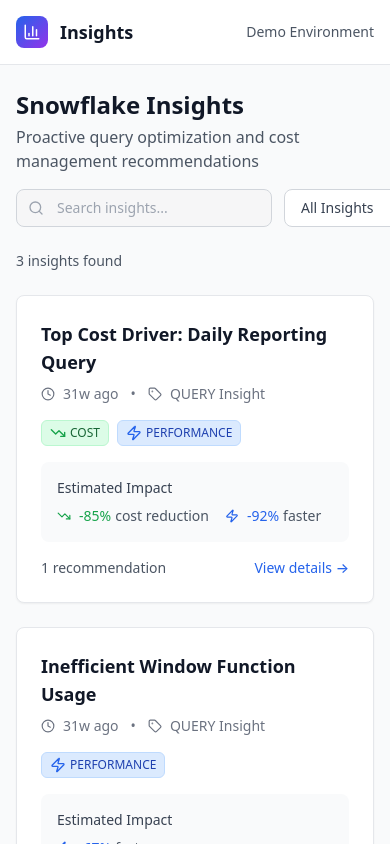
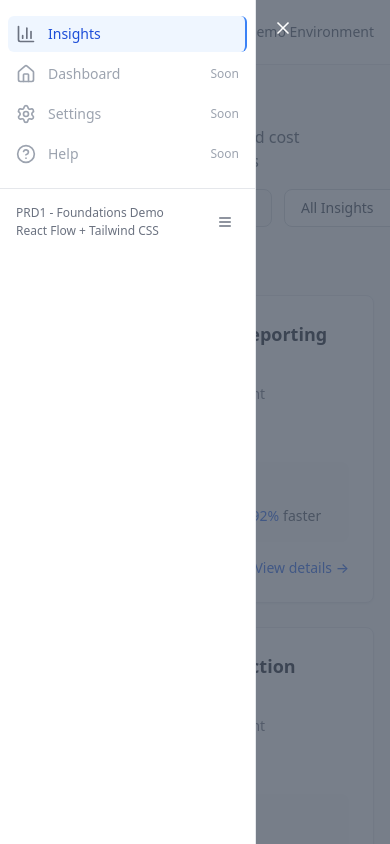
Before and after one commit to PrinceD96/react-flow, a React (Vite) app: page /insights in a window 390 px wide. Shown: the top 844 px of the page. Built offline with nearby package versions, Linux system fonts and the light colour scheme.

Commit message:
feat: switch to tanstack query

```diff
--- a/package.json
+++ b/package.json
@@ -11,6 +11,7 @@
   },
   "dependencies": {
     "@tailwindcss/typography": "^0.5.16",
+    "@tanstack/react-query": "^4.40.1",
     "@types/react-router-dom": "^5.3.3",
     "@xyflow/react": "^12.8.4",
     "autoprefixer": "^10.4.21",
--- a/src/components/layout/AppShell.tsx
+++ b/src/components/layout/AppShell.tsx
@@ -1,5 +1,5 @@
-import { type ReactNode } from 'react'
-import { BarChart3, Home, Settings, HelpCircle } from 'lucide-react'
+import { type ReactNode, useState } from 'react'
+import { BarChart3, Home, Settings, HelpCircle, Menu, X } from 'lucide-react'
 import { NavLink, useLocation } from 'react-router-dom'
 
 interface AppShellProps {
@@ -15,44 +15,76 @@
 
 export const AppShell = ({ children }: AppShellProps) => {
 	const location = useLocation()
+	const [isSidebarExpanded, setIsSidebarExpanded] = useState(true)
+
+	const toggleSidebar = () => {
+		setIsSidebarExpanded(!isSidebarExpanded)
+	}
 
 	return (
 		<div className="min-h-screen bg-gray-50">
-			{/* Top navigation */}
-			<div className="bg-white border-b border-gray-200">
+			{/* Header with top navigation */}
+			<header className="bg-white border-b border-gray-200">
 				<div className="px-4 sm:px-6 lg:px-8">
 					<div className="flex justify-between items-center h-16">
-						{/* Logo */}
-						<div className="flex items-center">
-							<div className="flex-shrink-0">
+						{/* Logo and mobile menu button */}
 						<div className="flex items-center gap-3">
+							{/* Mobile menu button - only visible on mobile */}
+							<button
+								onClick={toggleSidebar}
+								className="md:hidden p-2 rounded-md text-gray-400 hover:text-gray-600 hover:bg-gray-100 focus:outline-none focus:ring-2 focus:ring-inset focus:ring-blue-500"
+								aria-label="Toggle sidebar"
+							>
+								<Menu size={20} />
+							</button>
+
 							<div className="w-8 h-8 bg-gradient-to-br from-blue-600 to-purple-600 rounded-lg flex items-center justify-center">
 								<BarChart3 size={18} className="text-white" />
 							</div>
-									<div>
-										<div className="text-lg font-bold text-gray-900">
-											Insights
-										</div>
-									</div>
-								</div>
-							</div>
+							<h1 className="text-lg font-bold text-gray-900">Insights</h1>
 						</div>
 
-						{/* Right side navigation */}
-						<div className="flex items-center gap-4">
+						{/* Environment indicator */}
 						<div className="text-sm text-gray-600">Demo Environment</div>
 					</div>
 				</div>
+			</header>
+
+			<div className="flex h-[calc(100vh-4rem)]">
+				{/* Mobile sidebar overlay - only show on mobile when expanded */}
+				{isSidebarExpanded && (
+					<div className="fixed inset-0 z-40 md:hidden" aria-hidden="true">
+						<div
+							className="absolute inset-0 bg-gray-600 opacity-75"
+							onClick={toggleSidebar}
+						></div>
 					</div>
+				)}
+
+				{/* Sidebar navigation */}
+				<aside
+					className={`${
+						isSidebarExpanded ? 'translate-x-0' : '-translate-x-full'
+					} fixed inset-y-0 left-0 z-50 bg-white border-r border-gray-200 transform transition-all duration-300 ease-in-out md:translate-x-0 md:static md:inset-0 md:flex ${
+						isSidebarExpanded ? 'w-64' : 'md:w-16'
+					}`}
+				>
+					{/* Mobile close button */}
+					<div className="absolute top-0 right-0 -mr-12 pt-2 md:hidden">
+						<button
+							onClick={toggleSidebar}
+							className="ml-1 flex items-center justify-center h-10 w-10 rounded-full focus:outline-none focus:ring-2 focus:ring-inset focus:ring-white"
+							aria-label="Close sidebar"
+						>
+							<X size={20} className="text-white" />
+						</button>
 					</div>
 
-			<div className="flex">
-				{/* Sidebar */}
-				<div className="hidden md:flex md:flex-shrink-0">
-					<div className="flex flex-col w-64">
-						<div className="flex flex-col flex-1 min-h-0 bg-white border-r border-gray-200">
-							<div className="flex-1 flex flex-col pt-5 pb-4 overflow-y-auto">
-								<nav className="mt-5 flex-1 px-2 space-y-1">
+					<nav
+						className="flex-1 flex flex-col overflow-y-auto"
+						aria-label="Main navigation"
+					>
+						<div className="flex-1 px-2 space-y-1 py-4">
 							{navigation.map((item) => {
 								const Icon = item.icon
 								const isActive = location.pathname === item.href
@@ -60,11 +92,18 @@
 									<NavLink
 										key={item.name}
 										to={item.href}
-												className={`group flex items-center px-2 py-2 text-sm font-medium rounded-md transition-colors duration-150 ${
+										className={`group flex items-center ${
+											isSidebarExpanded
+												? 'px-2 py-2'
+												: 'px-3 py-2 justify-center'
+										} text-sm font-medium rounded-md transition-colors duration-150 ${
 											item.disabled
 												? 'text-gray-400 cursor-not-allowed'
 												: isActive
-														? 'bg-blue-50 text-blue-700 border-r-2 border-blue-500'
+												? 'bg-blue-50 text-blue-700' +
+												  (isSidebarExpanded
+														? ' border-r-2 border-blue-500'
+														: '')
 												: 'text-gray-700 hover:text-blue-600 hover:bg-gray-50'
 										}`}
 										onClick={(e) => {
@@ -72,40 +111,72 @@
 												e.preventDefault()
 											}
 										}}
+										title={!isSidebarExpanded ? item.name : undefined}
 									>
 										<Icon
-													className={`mr-3 flex-shrink-0 h-5 w-5 ${
+											className={`${
+												isSidebarExpanded ? 'mr-3' : ''
+											} flex-shrink-0 h-5 w-5 ${
 												item.disabled
 													? 'text-gray-400'
 													: 'text-gray-500 group-hover:text-blue-500'
 											}`}
 										/>
+										{isSidebarExpanded && (
+											<>
 												{item.name}
 												{item.disabled && (
 													<span className="ml-auto text-xs text-gray-400">
 														Soon
 													</span>
 												)}
+											</>
+										)}
 									</NavLink>
 								)
 							})}
-								</nav>
 						</div>
 
-							{/* Footer */}
-							<div className="flex-shrink-0 flex border-t border-gray-200 p-4">
+						{/* Footer with toggle button */}
+						<footer
+							className={`flex-shrink-0 border-t border-gray-200 ${
+								!isSidebarExpanded ? 'hidden' : ''
+							}`}
+						>
+							<div className="p-4 flex items-center justify-between">
 								<div className="text-xs text-gray-500">
 									<div className="font-medium">PRD1 - Foundations Demo</div>
-									<div className="mt-1">React Flow + Tailwind CSS</div>
+									<div className="mt-0.5">React Flow + Tailwind CSS</div>
 								</div>
+								<button
+									onClick={toggleSidebar}
+									className="p-1.5 rounded-md text-gray-500 hover:text-blue-600 hover:bg-gray-50 focus:outline-none focus:ring-2 focus:ring-blue-500 transition-colors duration-150"
+									aria-label="Toggle sidebar"
+									title="Collapse sidebar"
+								>
+									<Menu className="h-4 w-4" />
+								</button>
 							</div>
+						</footer>
+
+						{/* Toggle button for collapsed state - positioned at bottom */}
+						{!isSidebarExpanded && (
+							<div className="px-1 mb-2 flex justify-center">
+								<button
+									onClick={toggleSidebar}
+									className="p-1.5 rounded-md text-gray-500 hover:text-blue-600 hover:bg-gray-50 focus:outline-none focus:ring-2 focus:ring-blue-500 transition-colors duration-150"
+									aria-label="Toggle sidebar"
+									title="Expand sidebar"
+								>
+									<Menu className="h-4 w-4" />
+								</button>
 							</div>
-					</div>
-				</div>
+						)}
+					</nav>
+				</aside>
 
-				{/* Main content */}
-				<div className="flex flex-col flex-1 overflow-hidden">
-					<main className="flex-1 relative overflow-y-auto focus:outline-none">
+				{/* Main content area */}
+				<main className="flex-1 overflow-y-auto focus:outline-none transition-all duration-300 ease-in-out">
 					<div className="py-6">
 						<div className="max-w-7xl mx-auto px-4 sm:px-6 md:px-8">
 							{children}
@@ -114,6 +185,5 @@
 				</main>
 			</div>
 		</div>
-		</div>
 	)
 }
--- a/src/hooks/useInsights.ts
+++ b/src/hooks/useInsights.ts
@@ -1,10 +1,7 @@
 import { useState, useEffect } from 'react'
+import { useQuery } from '@tanstack/react-query'
 import { type Insight, type InsightType } from '../types/insight'
-import {
-	mockInsights,
-	getInsightById,
-	getInsightsByType
-} from '../data/mockInsights'
+import { insightsApi, insightsQueryKeys } from '../services/insightsApi'
 
 export interface UseInsightsListResult {
 	insights: Insight[]
@@ -15,32 +12,27 @@
 }
 
 export const useInsightsList = (): UseInsightsListResult => {
-	const [insights, setInsights] = useState<Insight[]>([])
-	const [loading, setLoading] = useState(true)
-	const [error, setError] = useState<string | null>(null)
 	const [currentFilter, setCurrentFilter] = useState<InsightType | 'ALL'>('ALL')
 
-	useEffect(() => {
-		// Simulate API loading
-		setLoading(true)
-		const timer = setTimeout(() => {
-			try {
-				if (currentFilter === 'ALL') {
-					setInsights(mockInsights)
-				} else {
-					setInsights(getInsightsByType(currentFilter))
-				}
-				setError(null)
-			} catch (err) {
-				setError('Failed to load insights')
-				setInsights([])
-			} finally {
-				setLoading(false)
+	// Query for all insights or filtered insights
+	const {
+		data: insights = [],
+		isLoading: loading,
+		error
+	} = useQuery({
+		queryKey: insightsQueryKeys.list(
+			currentFilter === 'ALL' ? undefined : currentFilter
+		),
+		queryFn: () => {
+			if (currentFilter === 'ALL') {
+				return insightsApi.getInsights()
+			} else {
+				return insightsApi.getInsightsByType(currentFilter)
 			}
-		}, 500) // Simulate network delay
-
-		return () => clearTimeout(timer)
-	}, [currentFilter])
+		},
+		staleTime: 5 * 60 * 1000, // 5 minutes
+		cacheTime: 10 * 60 * 1000 // 10 minutes
+	})
 
 	const filterByType = (type: InsightType | 'ALL') => {
 		setCurrentFilter(type)
@@ -49,7 +41,7 @@
 	return {
 		insights,
 		loading,
-		error,
+		error: error ? 'Failed to load insights' : null,
 		filterByType,
 		currentFilter
 	}
@@ -62,37 +54,22 @@
 }
 
 export const useInsightDetail = (id: string): UseInsightDetailResult => {
-	const [insight, setInsight] = useState<Insight | null>(null)
-	const [loading, setLoading] = useState(true)
-	const [error, setError] = useState<string | null>(null)
-
-	useEffect(() => {
-		setLoading(true)
-		const timer = setTimeout(() => {
-			try {
-				const foundInsight = getInsightById(id)
-				if (foundInsight) {
-					setInsight(foundInsight)
-					setError(null)
-				} else {
-					setError('Insight not found')
-					setInsight(null)
-				}
-			} catch (err) {
-				setError('Failed to load insight details')
-				setInsight(null)
-			} finally {
-				setLoading(false)
-			}
-		}, 300)
-
-		return () => clearTimeout(timer)
-	}, [id])
+	const {
+		data: insight = null,
+		isLoading: loading,
+		error
+	} = useQuery({
+		queryKey: insightsQueryKeys.detail(id),
+		queryFn: () => insightsApi.getInsightById(id),
+		enabled: !!id, // Only run query if id exists
+		staleTime: 10 * 60 * 1000, // 10 minutes - details are less likely to change
+		cacheTime: 15 * 60 * 1000 // 15 minutes
+	})
 
 	return {
 		insight,
 		loading,
-		error
+		error: error ? 'Failed to load insight details' : null
 	}
 }
 
--- a/src/main.tsx
+++ b/src/main.tsx
@@ -1,11 +1,25 @@
 import { StrictMode } from 'react'
 import ReactDOM from 'react-dom'
+import { QueryClient, QueryClientProvider } from '@tanstack/react-query'
 import './index.css'
 import App from './App.tsx'
 
+// Create a client
+const queryClient = new QueryClient({
+	defaultOptions: {
+		queries: {
+			staleTime: 5 * 60 * 1000, // 5 minutes
+			cacheTime: 10 * 60 * 1000, // 10 minutes
+			refetchOnWindowFocus: false
+		}
+	}
+})
+
 ReactDOM.render(
-  <StrictMode>
-    <App />
-  </StrictMode>,
-  document.getElementById('root')
+	<StrictMode>
+		<QueryClientProvider client={queryClient}>
+			<App />
+		</QueryClientProvider>
+	</StrictMode>,
+	document.getElementById('root')
 )
--- /dev/null
+++ b/src/services/insightsApi.ts
@@ -0,0 +1,50 @@
+import { type Insight, type InsightType } from '../types/insight'
+import {
+	mockInsights,
+	getInsightById as getMockInsightById,
+	getInsightsByType as getMockInsightsByType
+} from '../data/mockInsights'
+
+// Simulate API delays
+const API_DELAY = 500
+
+// Simulate network request
+const simulateApiCall = <T>(data: T, delay: number = API_DELAY): Promise<T> => {
+	return new Promise((resolve) => {
+		setTimeout(() => {
+			resolve(data)
+		}, delay)
+	})
+}
+
+// API functions that simulate real API calls
+export const insightsApi = {
+	// Get all insights
+	getInsights: (): Promise<Insight[]> => {
+		console.log('API: Fetching all insights')
+		return simulateApiCall(mockInsights)
+	},
+
+	// Get insights by type
+	getInsightsByType: (type: InsightType): Promise<Insight[]> => {
+		console.log('API: Fetching insights by type:', type)
+		const filteredInsights = getMockInsightsByType(type)
+		return simulateApiCall(filteredInsights)
+	},
+
+	// Get insight by ID
+	getInsightById: (id: string): Promise<Insight | null> => {
+		console.log('API: Fetching insight by id:', id)
+		const insight = getMockInsightById(id) || null
+		return simulateApiCall(insight, 300)
+	}
+}
+
+// Query keys for consistent caching
+export const insightsQueryKeys = {
+	all: ['insights'] as const,
+	lists: () => [...insightsQueryKeys.all, 'list'] as const,
+	list: (type?: InsightType) => [...insightsQueryKeys.lists(), type] as const,
+	details: () => [...insightsQueryKeys.all, 'detail'] as const,
+	detail: (id: string) => [...insightsQueryKeys.details(), id] as const
+}
```
Also changed, not shown: 1 other file (tests, documents, lock files or other folders). Lines whose indentation alone changed are shown as unchanged.
